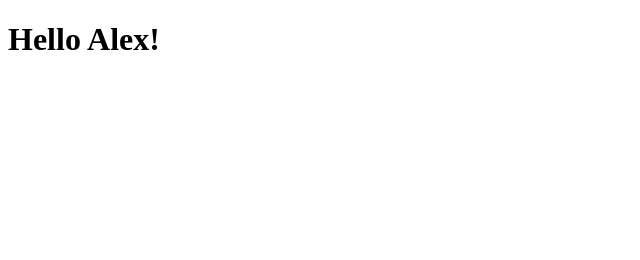
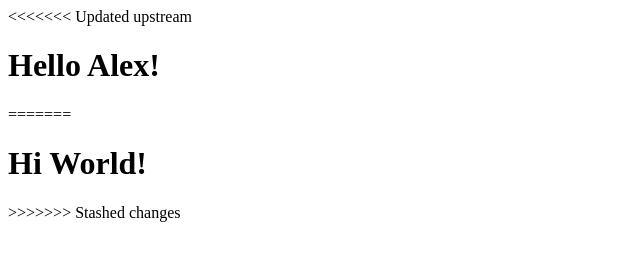
Before and after one commit to nikitastruhalsky/GitFlow-github, a plain HTML site: page index.html in a window 1280 px wide. Shown: the whole page, without its empty margins (0-640 px from the left). Drawn offline with Linux system fonts and the light colour scheme.

Commit message:
add hi-world

```diff
--- a/index.html
+++ b/index.html
@@ -5,6 +5,10 @@
 	<title>Git task</title>
 </head>
 <body>
+<<<<<<< Updated upstream
 	<h1>Hello Alex!</h1>
+=======
+	<h1>Hi World!</h1>
+>>>>>>> Stashed changes
 </body>
 </html>
```
